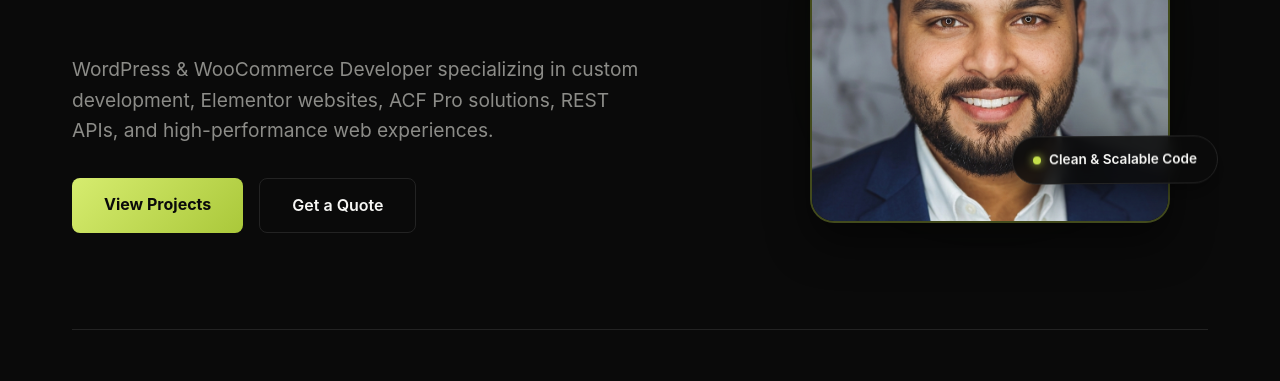
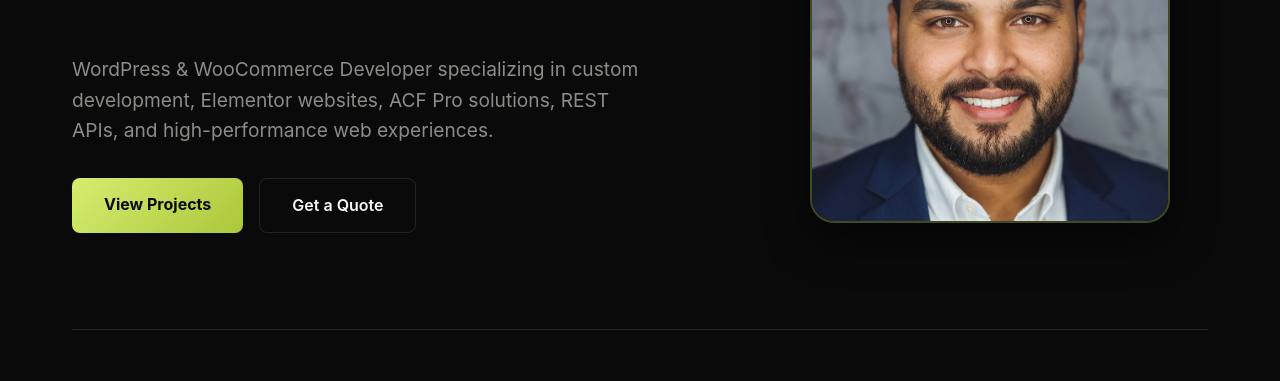
Before and after one commit to hamzairfandev/hamzairfandev.github.io, a plain HTML site: page index.html in a window 1280 px wide. Shown: the part 338-719 px from the top of the page. Drawn offline with Linux system fonts and the light colour scheme.

Commit message:
Add files via upload

```diff
--- a/index.html
+++ b/index.html
@@ -72,13 +72,13 @@
 </div>
 </div>
 <div class="hero-image-container reveal">
-<div class="glow-orb"></div>
+<!-- <div class="glow-orb"></div>
 <div class="floating-object float-1">
 <span class="dot"></span> 99+ Performance Score
           </div>
 <div class="floating-object float-2">
 <span class="dot"></span> Clean & Scalable Code
-          </div>
+          </div> -->
 <img alt="Developer Portfolio" class="hero-img" src="./index_files/image1786224199.png">
 </div>
 </section>
```
